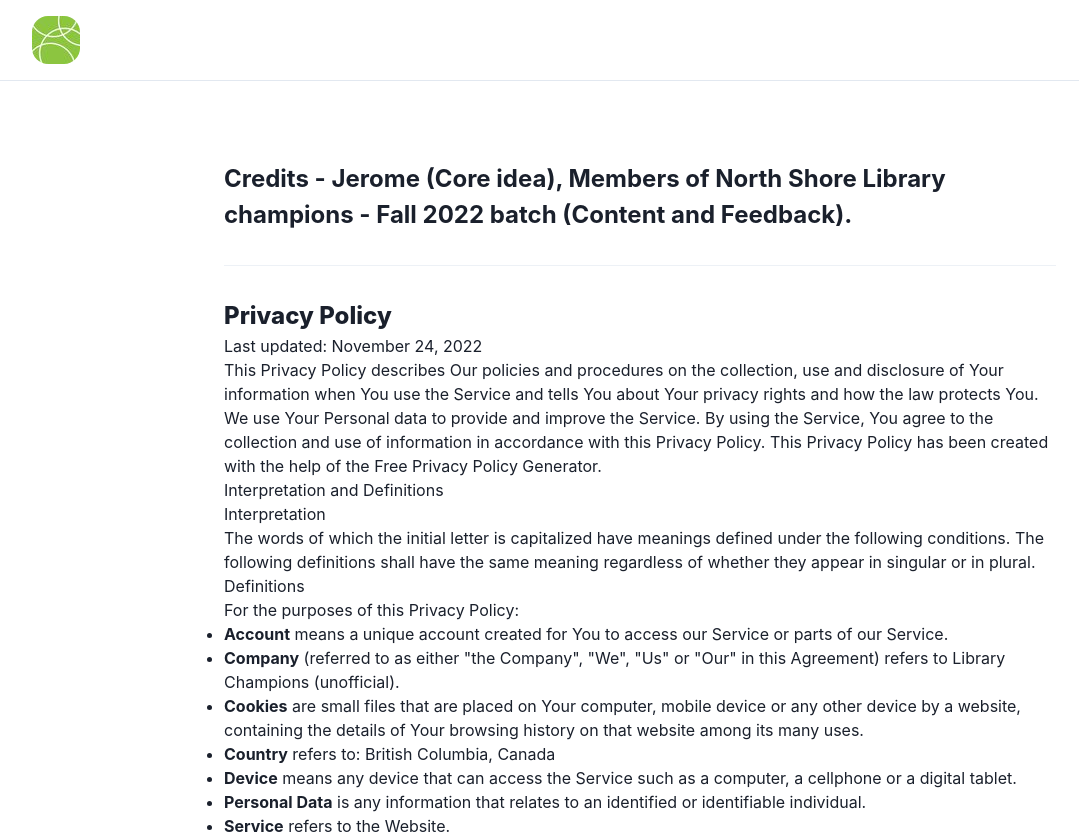
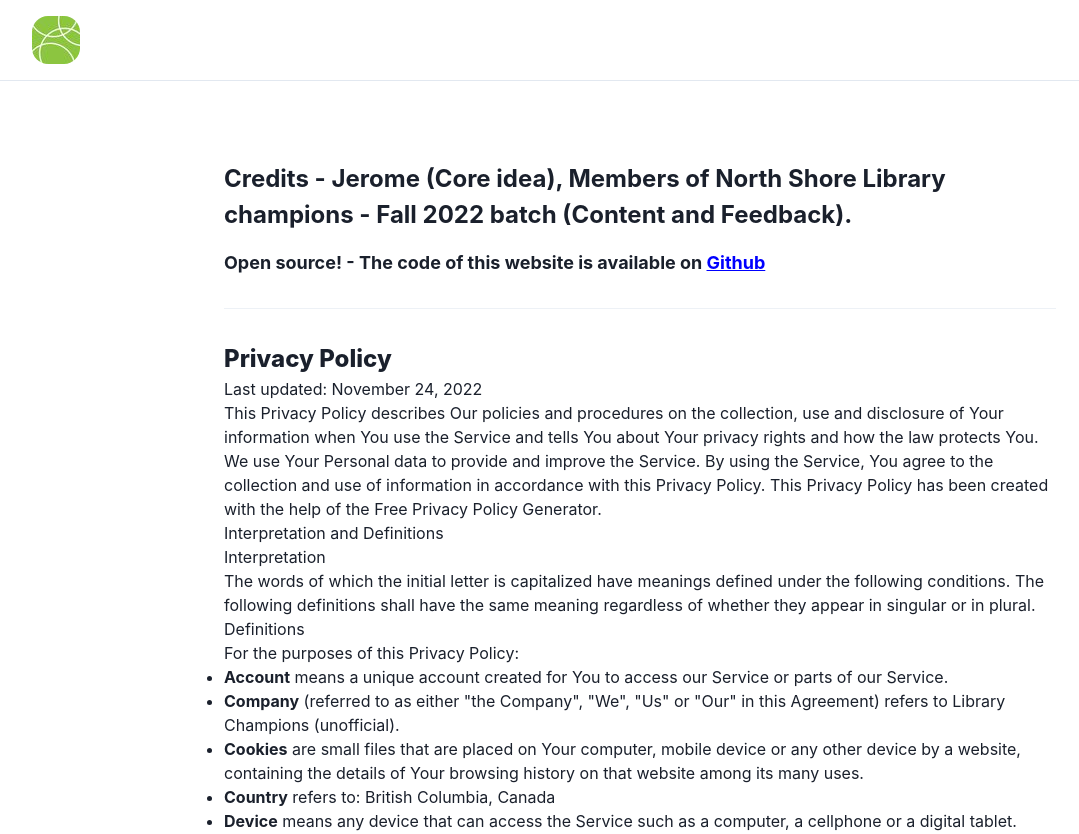
Before and after one commit to ankitwww/librarychampions, a Next.js app: page /credits in a window 1280 px wide. Shown: the top 834 px of the page, without its empty margins (0-1079 px from the left). Built offline with nearby package versions, Linux system fonts and the light colour scheme.

Commit message:
Added License

```diff
--- a/pages/credits.tsx
+++ b/pages/credits.tsx
@@ -1,29 +1,14 @@
 import {
-  Badge,
   Box,
-  Button,
   Center,
-  Container,
   Divider,
-  Heading,
-  HStack,
-  Img,
-  Stack,
   Text,
   useColorModeValue as mode,
 } from "@chakra-ui/react";
-import { HiArrowRight } from "react-icons/hi";
-import NextLink from "next/link";
-import { StartScreen } from "../components/calculator/startScreen";
-import { useState } from "react";
-import { LibbyScreen } from "../components/calculator/libby";
-import { LinkedInScreen } from "../components/calculator/linkedin";
-import { OreillyScreen } from "../components/calculator/oreilly";
-import { MangoScreen } from "../components/calculator/mango";
 import { Footer } from "../components/Footer";
 import { NavBar } from "../components/Navbar";
 
-export default function Home() {
+export default function Credits() {
   return (
     <>
       <NavBar />
@@ -37,6 +22,17 @@ export default function Home() {
           <Text fontWeight={"bold"} fontSize="x-large">
             Credits - Jerome (Core idea), Members of North Shore Library
             champions - Fall 2022 batch (Content and Feedback).
+          </Text>
+          <Text mt={4} fontWeight={"bold"} fontSize="large">
+            Open source! - The code of this website is available on{" "}
+            <a
+              style={{ color: "blue", textDecoration: "underline" }}
+              href="https://github.com/ankitwww/librarychampions"
+              target="_blank"
+              rel="noreferrer"
+            >
+              Github
+            </a>
           </Text>
           <Divider my={8} />
           <Text fontWeight={"extrabold"} fontSize="x-large">
```
Also changed, not shown: 1 other file (tests, documents, lock files or other folders).
